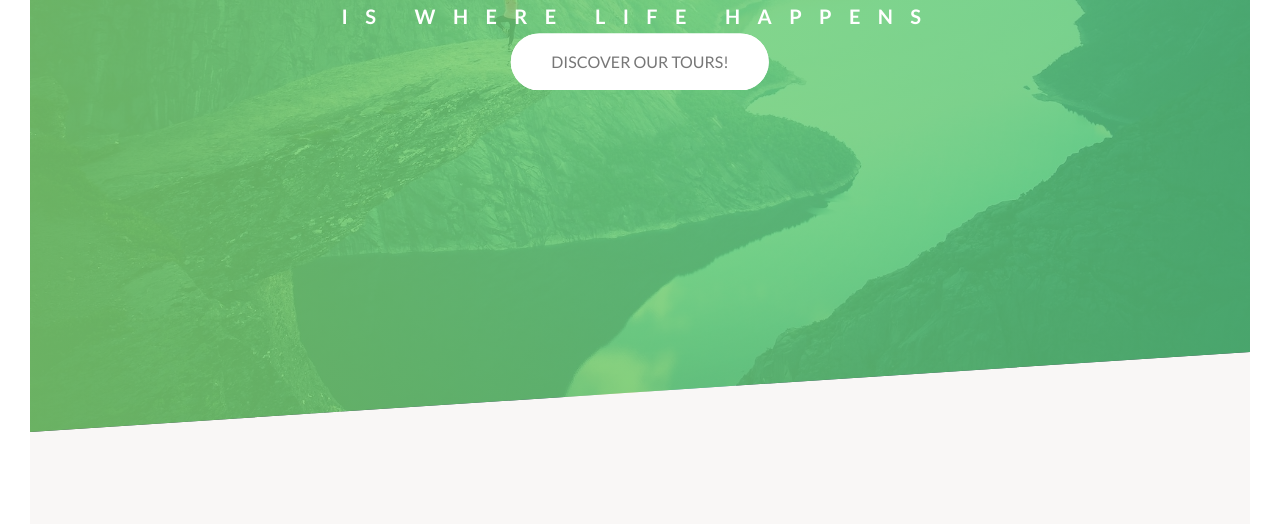
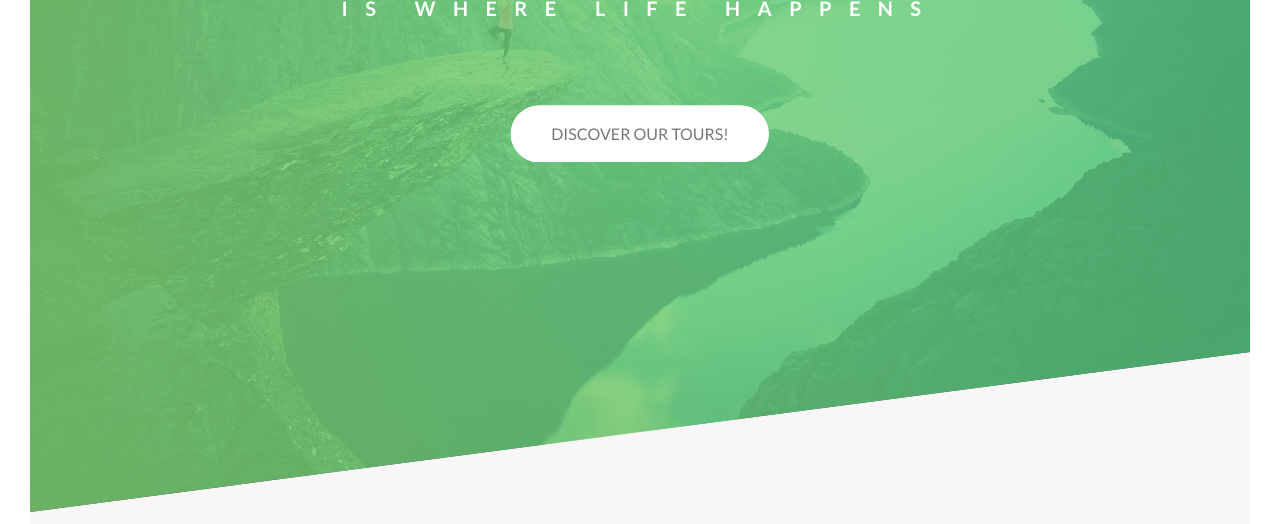
Before and after one commit to jahend412/Natours, a website: page index.html in a window 1280 px wide. Shown: the part 278-802 px from the top of the page. Drawn offline with Linux system fonts and the light colour scheme.

Commit message:
Update style.css

```diff
--- a/css/style.css
+++ b/css/style.css
@@ -65,7 +65,8 @@ body {
     font-size: 2rem;
     font-weight: 700;
     letter-spacing: 1.74rem;
-    animation: moveInRight 1s ease-out; }
+    animation: moveInRight 1s ease-out;
+    margin-bottom: 8rem; }
 
 .heading-secondary {
   font-size: 3.5rem;
@@ -660,7 +661,7 @@ body {
   width: calc(3 * ((100% - 3 * 6rem) / 4) + 2 * 6rem); }
 
 .header {
-  height: 85vh;
+  height: 95vh;
   background-image: linear-gradient(to right, #7ed56fd0, #55c57ad0), url(../img/hero.jpg);
   background-size: cover;
   background-position: top;
```
